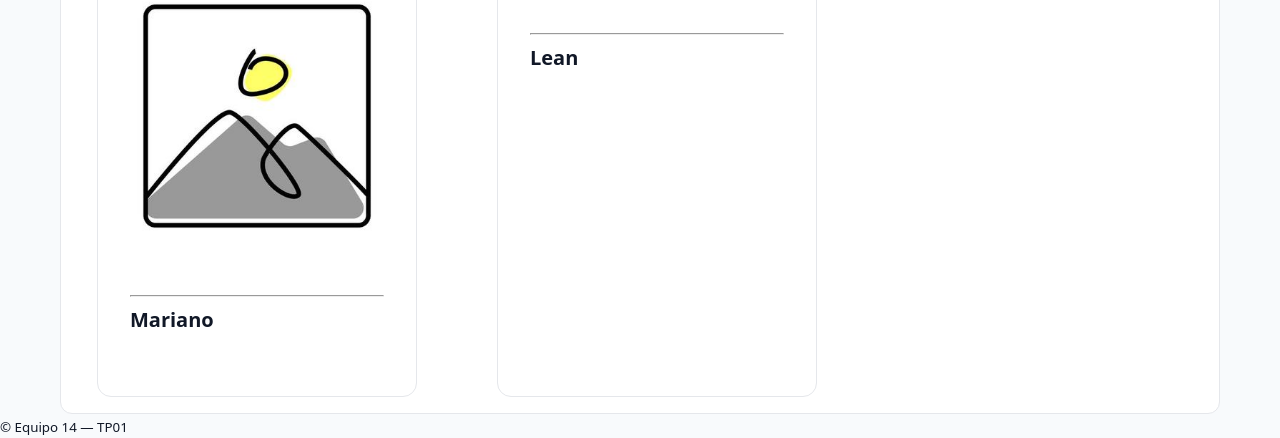
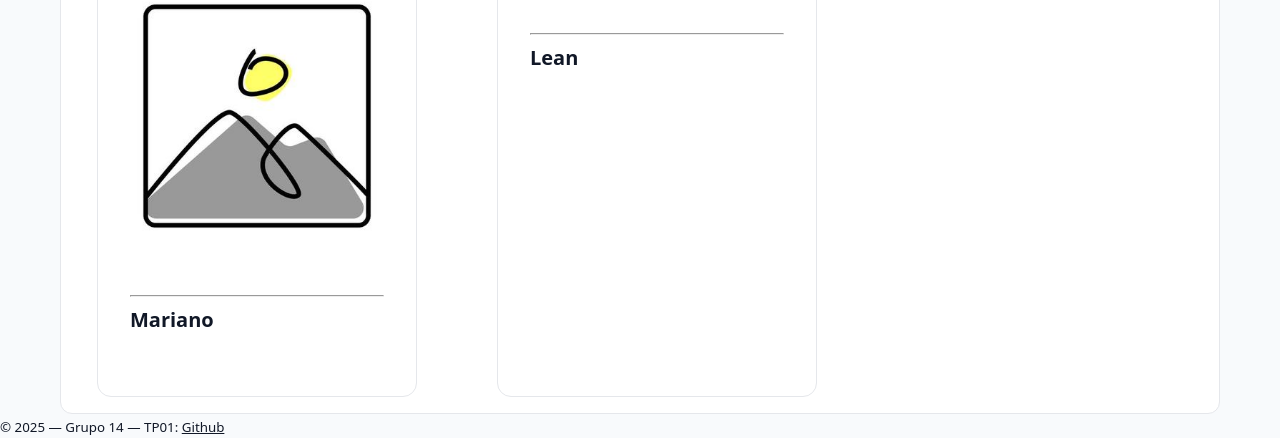
Before and after one commit to Lean-Aballone/TPFront_1, a plain HTML site: page index.html in a window 1280 px wide. Shown: the part 1170-1608 px from the top of the page. Drawn offline with Linux system fonts and the light colour scheme.

Commit message:
footer: now has repo's github url

```diff
--- a/index.html
+++ b/index.html
@@ -104,7 +104,7 @@
   </main>
 
   <footer>
-    <small>© Equipo 14 — TP01</small>
+    <small>© 2025 — Grupo 14 — TP01: <a target="_blank" href="https://github.com/Lean-Aballone/TPFront_1"><u>Github</u></a></small>
   </footer>
   <script type="module" src="./js/main.js"></script>
 </body>
```
